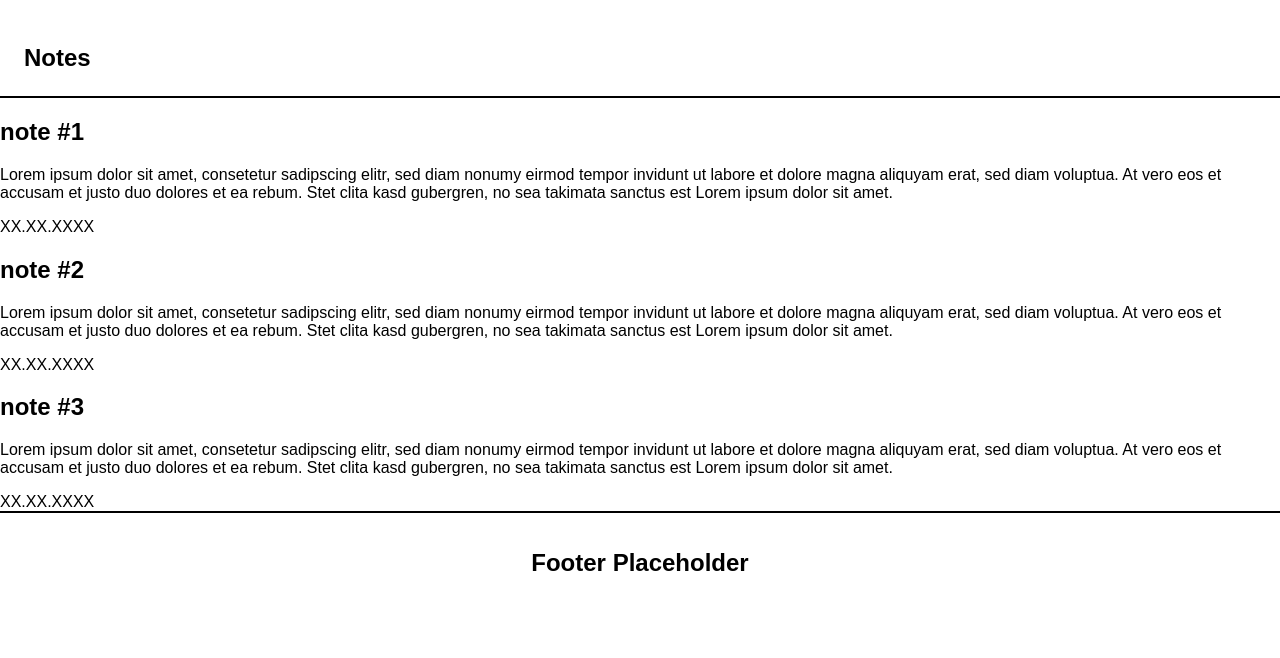
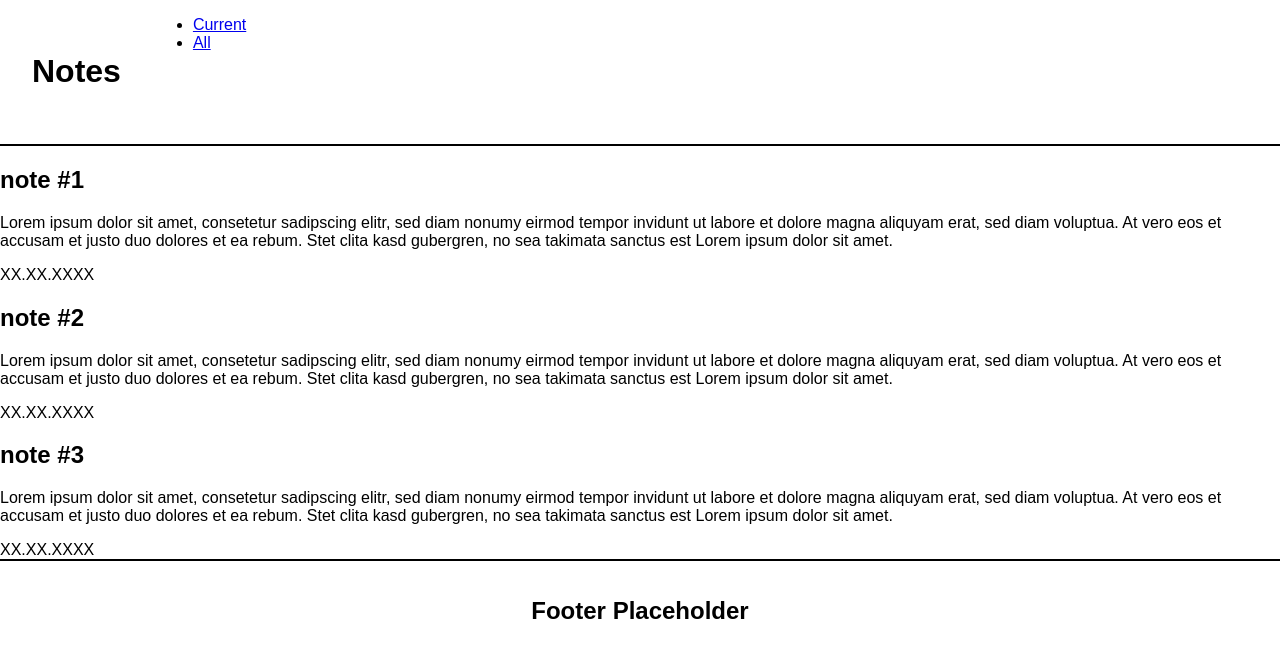
Before and after one commit to yannhn/notes, a React (Create React App) app: page / in a window 1280 px wide. Shown: the top 658 px of the page. Built offline with nearby package versions, Linux system fonts and the light colour scheme.

Commit message:
setup navigation

```diff
--- a/src/components/UI/Header/Header.js
+++ b/src/components/UI/Header/Header.js
@@ -1,9 +1,19 @@
-import { StyledTitle } from "./Styled";
+import { StyledHeader, StyledTitle } from "./Styled";
 
 export default function Header() {
   return (
-    <nav>
+    <StyledHeader>
       <StyledTitle>Notes</StyledTitle>
-    </nav>
+      <nav>
+        <ul>
+          <li>
+            <a href="#">Current</a>
+          </li>
+          <li>
+            <a href="#">All</a>
+          </li>
+        </ul>
+      </nav>
+    </StyledHeader>
   );
 }
--- a/src/components/UI/Header/Styled.js
+++ b/src/components/UI/Header/Styled.js
@@ -1,9 +1,10 @@
 import styled from "styled-components";
 
-const StyledTitle = styled.h1`
+export const StyledHeader = styled.header`
   display: flex;
-  padding: 1em;
   border-bottom: 2px solid black;
 `;
 
-export { StyledTitle };
+export const StyledTitle = styled.h1`
+  padding: 1em;
+`;
```
Also changed, not shown: src/components/UI/CurrentDate/CurrentDate.js (added), src/components/UI/CurrentDate/Styled.js (added), 1 other file (tests, documents, lock files or other folders).
